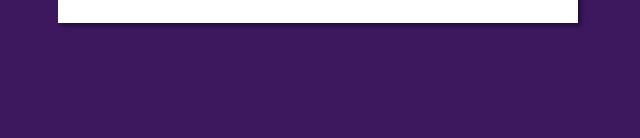
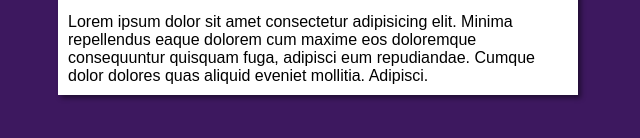
Before and after one commit to Jelson-Rodrigues/projeto-site, a plain HTML site: page index.html in a window 1280 px wide. Shown: the part 568-706 px from the top of the page, without its empty margins (322-962 px from the left). Drawn offline with Linux system fonts and the light colour scheme.

Commit message:
adicionei um lorem

```diff
--- a/index.html
+++ b/index.html
@@ -24,6 +24,9 @@
             <p><abbr title="JavaScript">JavaScript</abbr>è uma linguagem de script criada para aumentar a interatividade entre um site e seus visitantes. Os códigos em JS são executados dentro do navegador e dão acesso aos elementos HTML por meio do <abbr title="Document Object Model">DOM</abbr></p>
             <p> <a href=""></a>Acesse o Curso de JavaScript</p>
         </article>
+        <article>
+            Lorem ipsum dolor sit amet consectetur adipisicing elit. Minima repellendus eaque dolorem cum maxime eos doloremque consequuntur quisquam fuga, adipisci eum repudiandae. Cumque dolor dolores quas aliquid eveniet mollitia. Adipisci.
+        </article>
     </main>
 
 </body>
```
